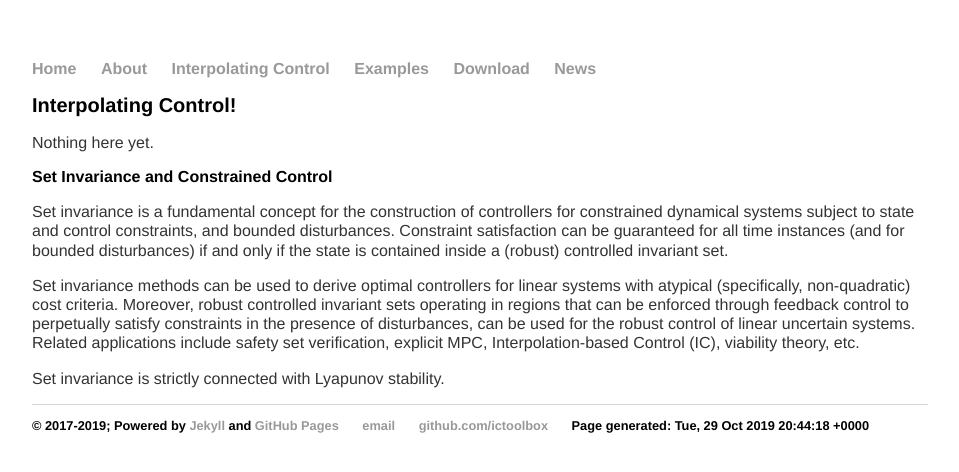
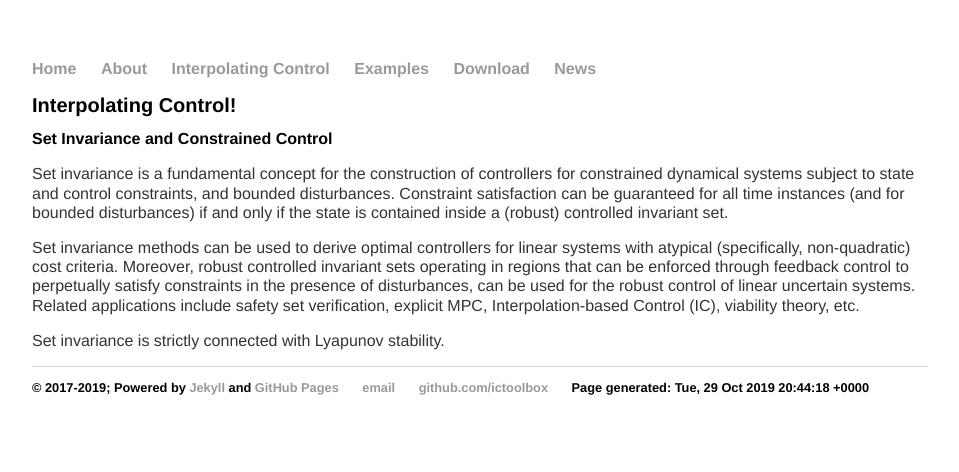
Before and after one commit to ICToolbox/ictoolbox.github.io, a Jekyll site: the page built from ic/index.html, in a window 1280 px wide. Shown: the top 472 px of the page, without its empty margins (160-1119 px from the left). Built offline with Jekyll 4.4.1, drawn with Linux system fonts in a browser that asks for light colours.

Commit message:
Update index.html

```diff
--- a/ic/index.html
+++ b/ic/index.html
@@ -4,7 +4,8 @@ title: Interpolating Control
 ---
 <div class="blurb">
 	<h1>Interpolating Control!</h1>
-	<p>Nothing here yet.</p>
+<!--	<p>Nothing here yet.</p>
+-->
 
 	<h2>Set Invariance and Constrained Control</h2>
 
```
